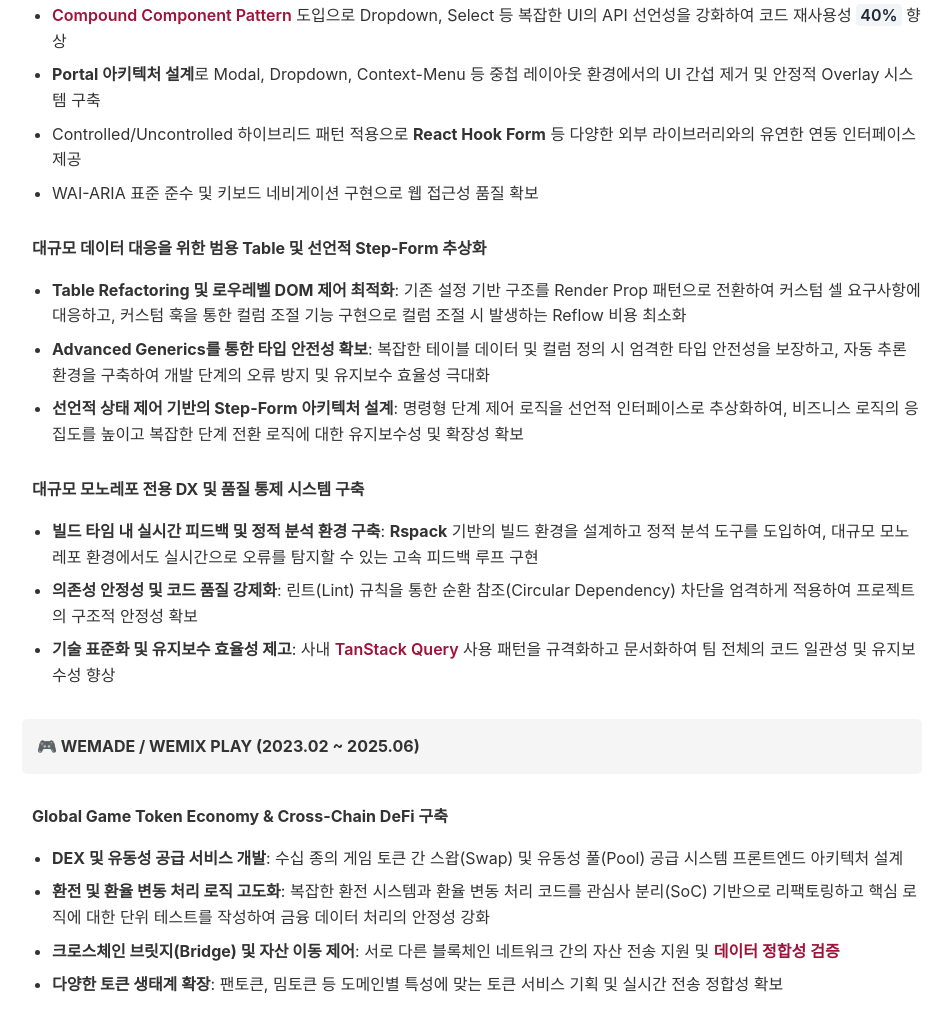
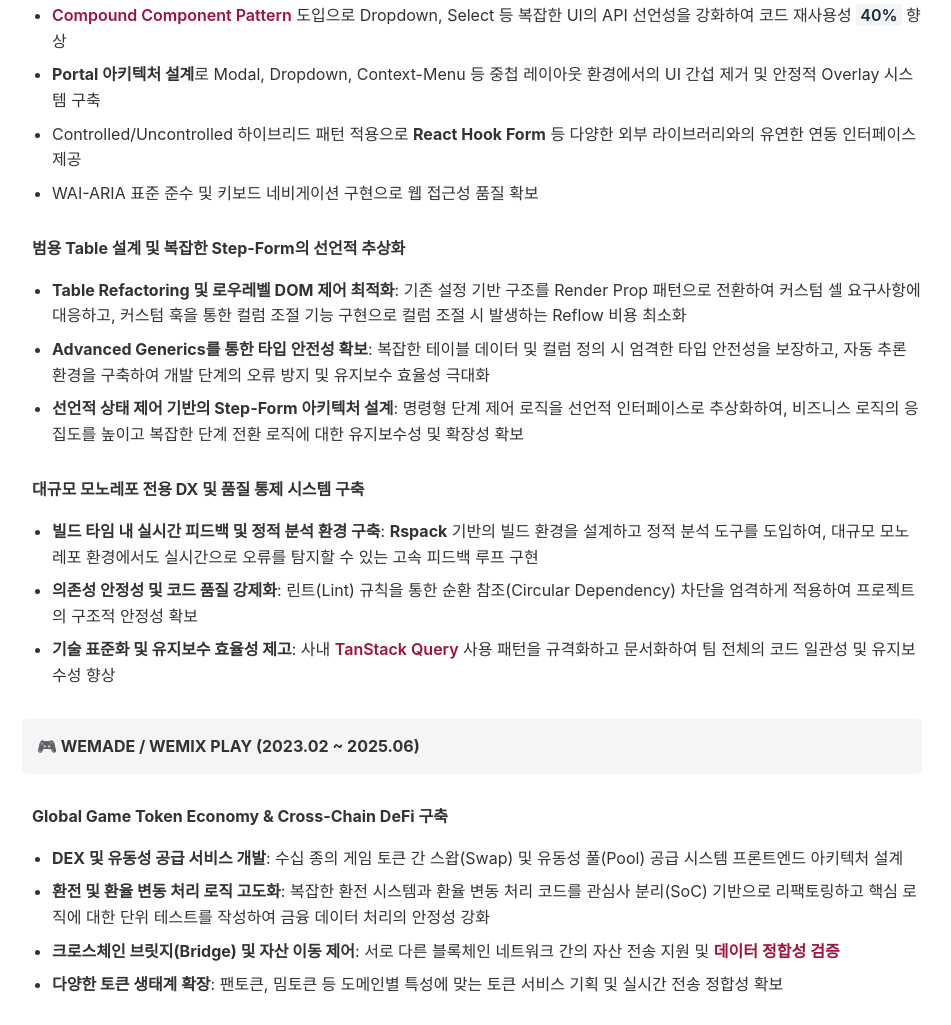
Before and after one commit to jdy8739/resume, a website: page index.html in a window 1280 px wide. Shown: the part 1979-3004 px from the top of the page, without its empty margins (168-1119 px from the left). Drawn offline with Linux system fonts and the light colour scheme.

Commit message:
Refine Table/Form section title: focus on general-purpose design and complex abstraction

```diff
--- a/index.html
+++ b/index.html
@@ -178,7 +178,7 @@
         </div>
 
         <div class="sub-project">
-            <span class="sub-project-title">대규모 데이터 대응을 위한 범용 Table 및 선언적 Step-Form 추상화</span>
+            <span class="sub-project-title">범용 Table 설계 및 복잡한 Step-Form의 선언적 추상화</span>
             <ul>
                 <li><strong>Table Refactoring 및 로우레벨 DOM 제어 최적화</strong>: 기존 설정 기반 구조를 Render Prop 패턴으로 전환하여 커스텀 셀 요구사항에 대응하고, 커스텀 훅을 통한 컬럼 조절 기능 구현으로 컬럼 조절 시 발생하는 Reflow 비용 최소화</li>
                 <li><strong>Advanced Generics를 통한 타입 안전성 확보</strong>: 복잡한 테이블 데이터 및 컬럼 정의 시 엄격한 타입 안전성을 보장하고, 자동 추론 환경을 구축하여 개발 단계의 오류 방지 및 유지보수 효율성 극대화</li>
```
